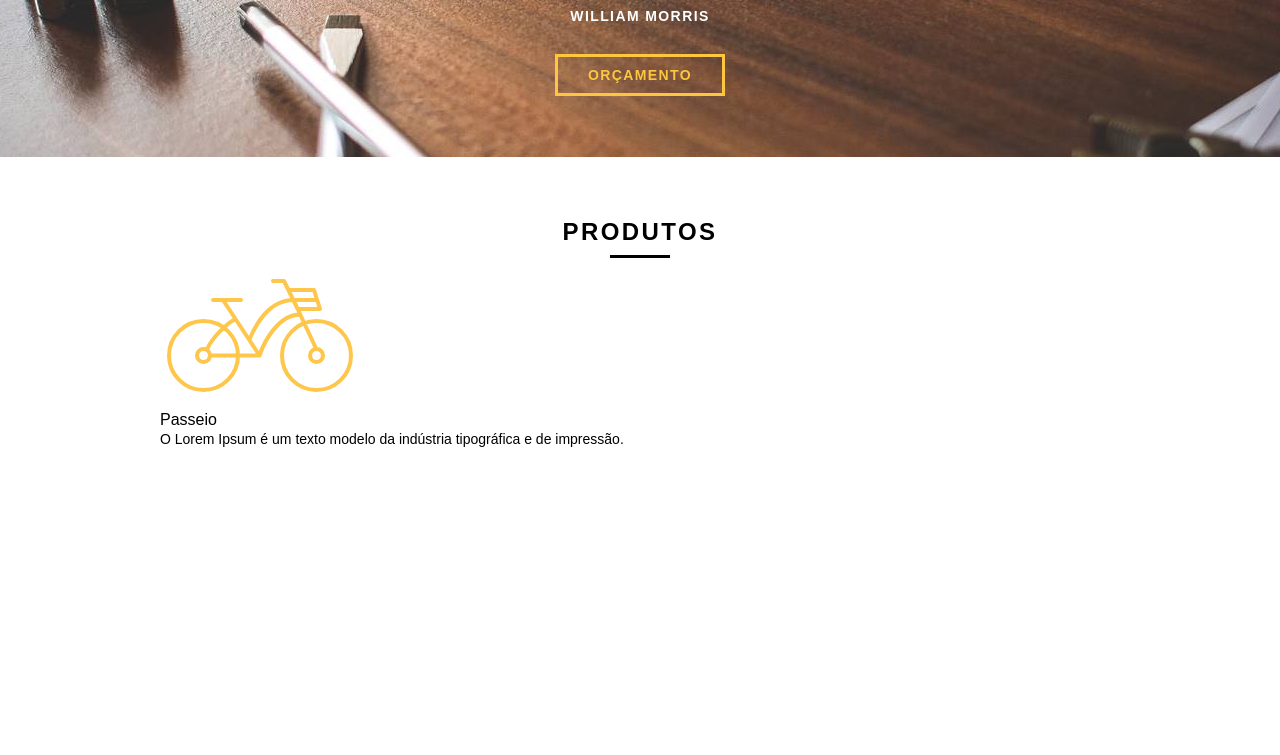
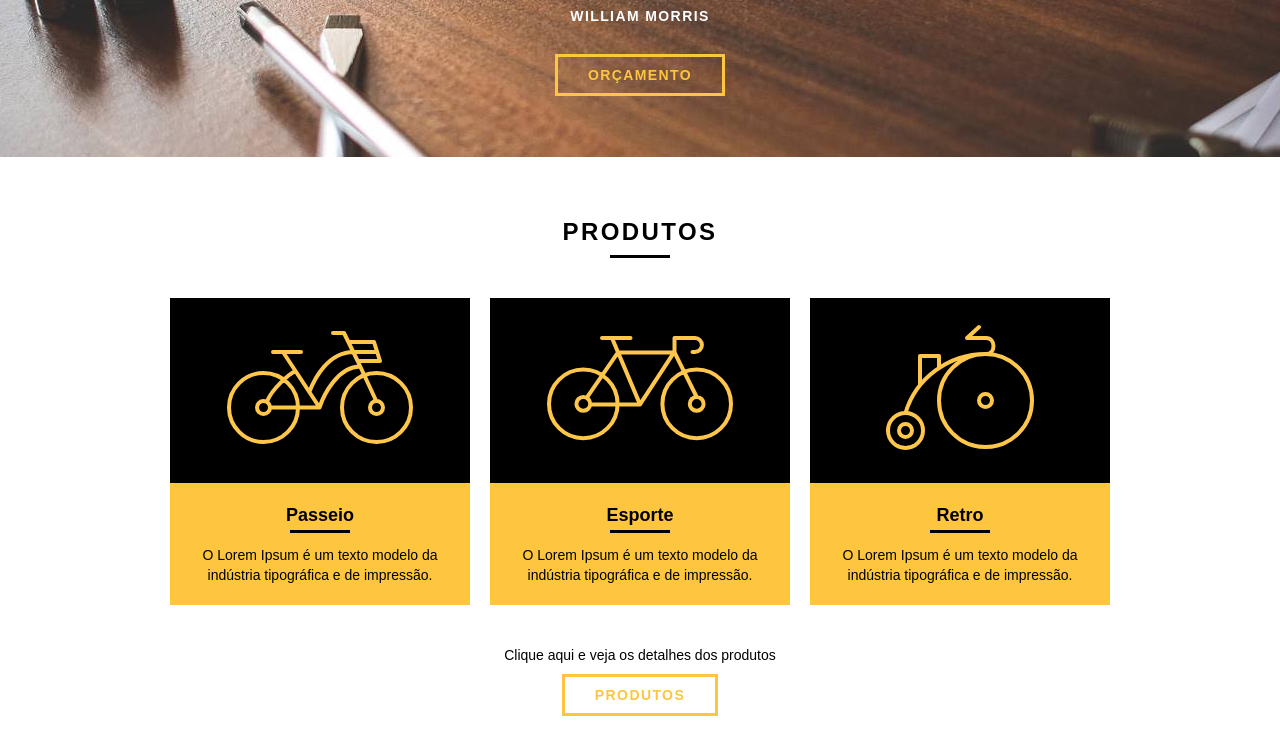
Before and after one commit to MilenaCarecho/Bikcraft, a plain HTML site: page planejamento/web/index.html in a window 1280 px wide. Shown: the part 319-1074 px from the top of the page. Before the commit the page ends 828 px from the top, so only its background shows below. Drawn offline with Linux system fonts and the light colour scheme.

Commit message:
finalização produtos

```diff
--- a/planejamento/web/css/style.css
+++ b/planejamento/web/css/style.css
@@ -25,6 +25,11 @@ p {
   border-color: #fff;
 }
 
+.btn.btn-preto:hover {
+  color: #000;
+  border-color: #000;
+}
+
 .subtitulo {
   font-size: 24px;
   line-height: 30px;
@@ -33,6 +38,7 @@ p {
   color: #000;
   text-transform: uppercase;
   text-align: center;
+  margin-bottom: 40px;
 }
 
 .subtitulo:after {
@@ -127,3 +133,45 @@ p {
 .produtos {
   padding: 60px 0;
 }
+
+.produtos_lista li{
+  background: #fec63e;
+  text-align: center;
+}
+
+.produtos_lista li h3{
+  font-weight: bold;
+  font-size: 18px;
+  line-height: 25px;
+  margin-top:   20px;
+}
+
+.produtos_lista li h3:after{
+  content: "";
+  display: block;
+  width: 60px;
+  height: 3px;
+  background: #000;
+  margin: 2px auto;
+}
+
+.produtos_lista li p{
+  padding: 10px 20px 20px 20px;
+}
+
+.produtos_icone{
+  background: #000;
+  padding: 20px;
+  text-transform: uppercase;
+  letter-spacing: .1em;
+}
+
+.call{
+  padding-top: 40px;
+  text-align: center;
+  clear: both;
+}
+
+.call p{
+  margin-bottom: 20px;
+}
--- a/planejamento/web/index.html
+++ b/planejamento/web/index.html
@@ -42,12 +42,35 @@
 	<section class="produtos container">
 		<h2 class="subtitulo">produtos</h2>
 		<ul class="produtos_lista">
-			<li>
-				<img src="img/produtos/passeio.svg" alt="bikkcraft passeio">
-				<h3>Passeio</h3>
-				<p>O Lorem Ipsum é um texto modelo da indústria tipográfica e de impressão.</p>
+			<li class="grid-1-3">
+				<div class="produtos_icone">
+					<img src="img/produtos/passeio.svg" alt="bikcraft passeio">
+				</div>
+					<h3>Passeio</h3>
+					<p>O Lorem Ipsum é um texto modelo da indústria tipográfica e de impressão.</p>
+			</li>
+
+			<li class="grid-1-3">
+				<div class="produtos_icone">
+					<img src="img/produtos/esporte.svg" alt="bikcraft passeio">
+				</div>
+					<h3>Esporte</h3>
+					<p>O Lorem Ipsum é um texto modelo da indústria tipográfica e de impressão.</p>
+			</li>
+
+			<li class="grid-1-3">
+				<div class="produtos_icone">
+					<img src="img/produtos/retro.svg" alt="bikcraft passeio">
+				</div>
+					<h3>Retro</h3>
+					<p>O Lorem Ipsum é um texto modelo da indústria tipográfica e de impressão.</p>
 			</li>
 		</ul>
+
+		<div class="call">
+			<p>Clique aqui e veja os detalhes dos produtos</p>
+			<a href="produtos.html" class="btn btn-preto">Produtos</a>
+		</div>
 	</section>
 </body>
 
```
Also changed, not shown: 7 other files.
